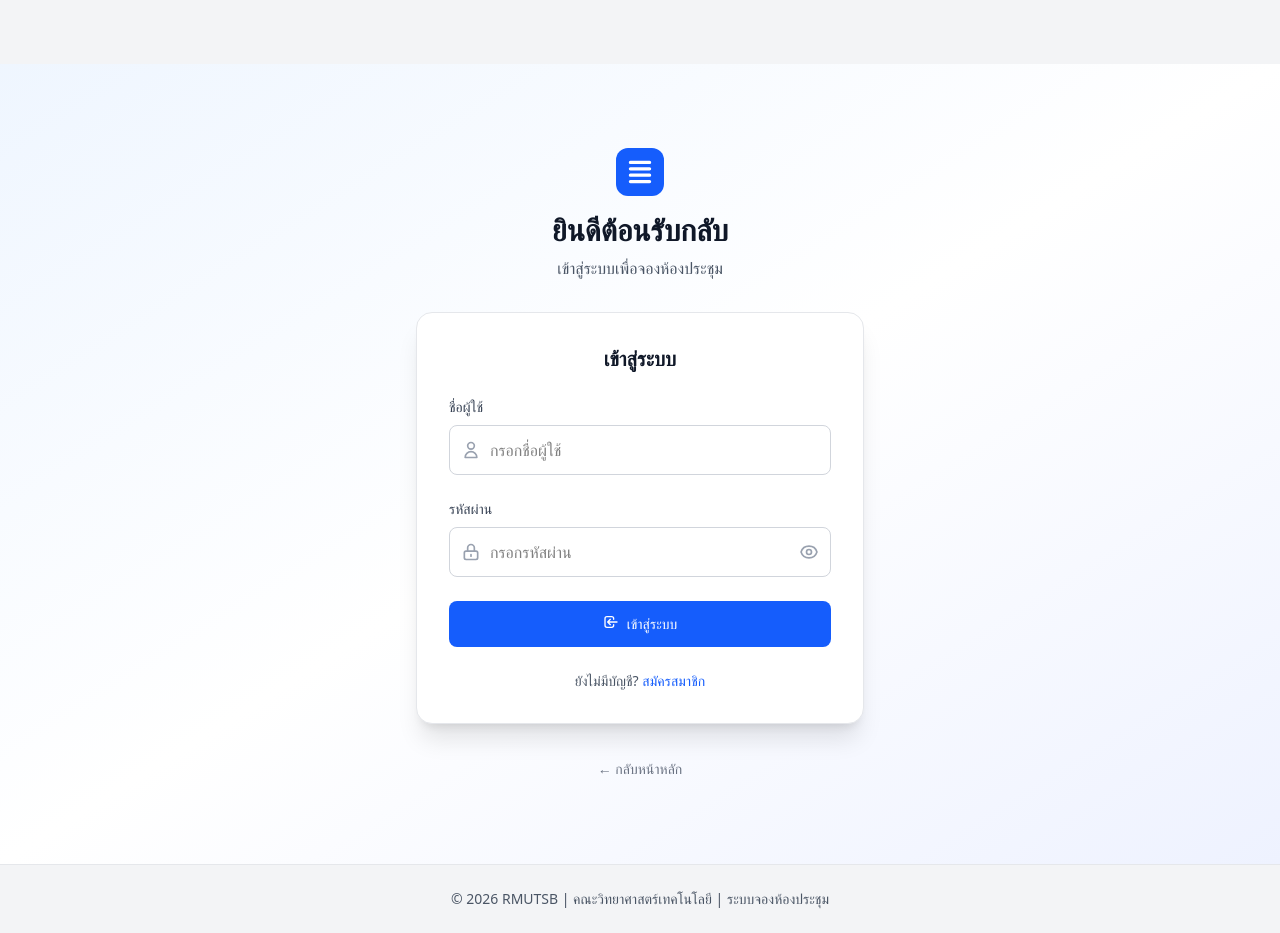
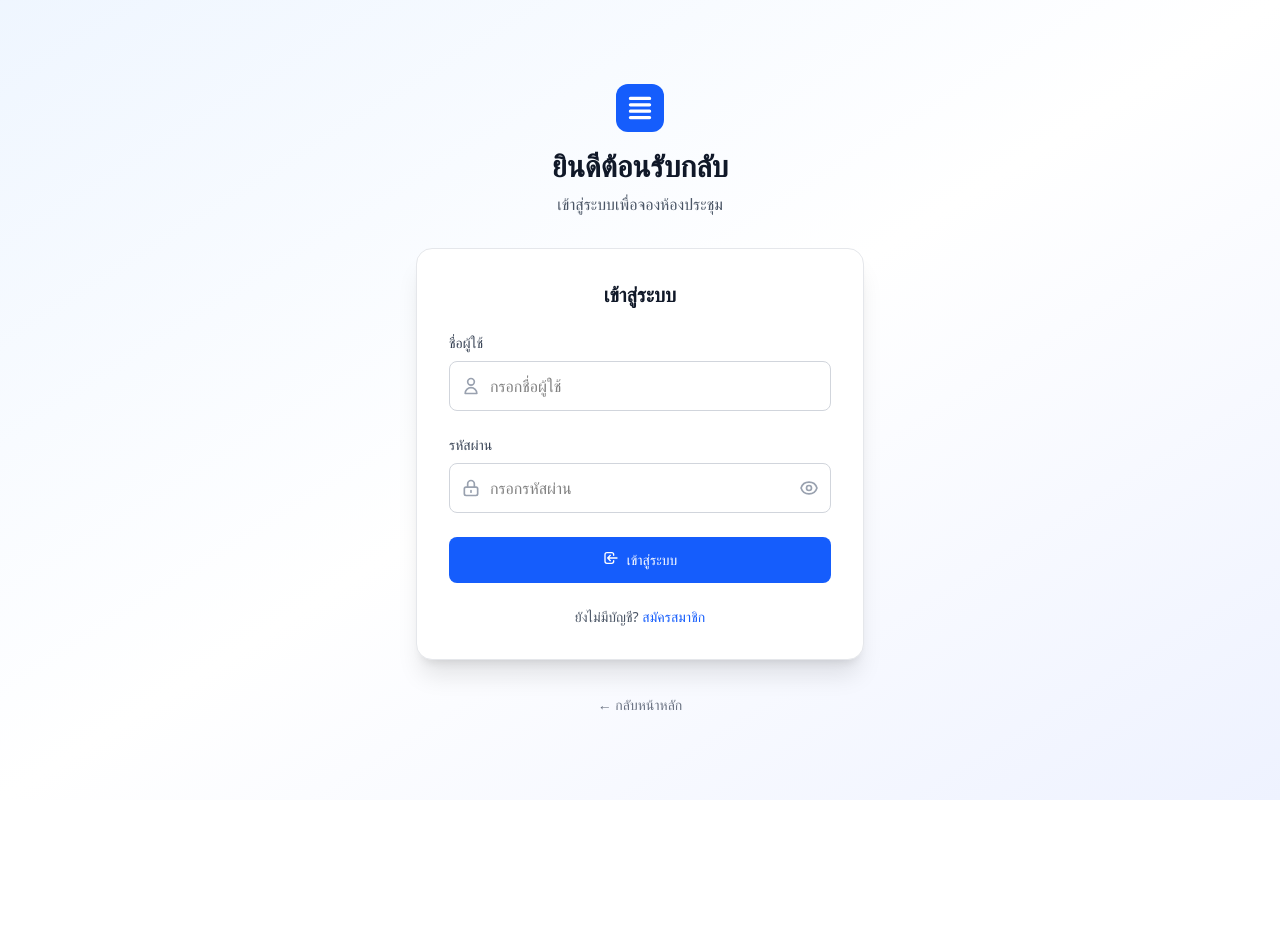
Before and after one commit to Jaahaha01/booking_mtr, a Next.js app: page /login in a window 1280 px wide. After the commit the page ends 800 px from the top, so only its background shows below. Built offline with nearby package versions, Linux system fonts and the light colour scheme.

Commit message:
Update project

```diff
--- /dev/null
+++ b/app/components/ConditionalLayout.tsx
@@ -0,0 +1,30 @@
+'use client';
+import { usePathname } from 'next/navigation';
+
+export default function ConditionalLayout({ children }: { children: React.ReactNode }) {
+    const pathname = usePathname();
+
+    // หน้า admin, login, register ไม่ต้องมี pt-16 (ไม่มี Navbar)
+    const isAdminRoute = pathname.startsWith('/admin');
+    const isAuthRoute = pathname === '/login' || pathname === '/register';
+    const hideNavbarPadding = isAdminRoute || isAuthRoute;
+
+    // กำหนด background ตาม route
+    const bgClass = isAdminRoute ? 'bg-[#1a1d21]' : 'bg-gray-100';
+
+    return (
+        <div className={`${bgClass} flex-1 flex flex-col`}>
+            <main className={`${hideNavbarPadding ? '' : 'pt-16'} flex-1`}>
+                {children}
+            </main>
+            {/* ซ่อน footer ในหน้า admin และ auth */}
+            {!isAdminRoute && !isAuthRoute && (
+                <footer className="bg-gray-100 py-6 text-center text-gray-600 text-sm border-t border-gray-200 w-full">
+                    <div>
+                        &copy; {new Date().getFullYear()} RMUTSB | คณะวิทยาศาสตร์เทคโนโลยี | ระบบจองห้องประชุม
+                    </div>
+                </footer>
+            )}
+        </div>
+    );
+}
--- a/app/layout.tsx
+++ b/app/layout.tsx
@@ -2,6 +2,7 @@ import './globals.css';
 import type { Metadata } from 'next';
 import ConditionalNavbar from './components/ConditionalNavbar';
 import ConditionalChatbot from './components/ConditionalChatbot';
+import ConditionalLayout from './components/ConditionalLayout';
 
 export const metadata: Metadata = {
   title: 'ระบบจองห้องประชุม',
@@ -10,16 +11,11 @@ export const metadata: Metadata = {
 export default function RootLayout({ children }: { children: React.ReactNode }) {
   return (
     <html lang="th">
-      <body className="bg-gray-100 min-h-screen flex flex-col">
+      <body className="min-h-screen flex flex-col">
         <ConditionalNavbar />
-        <main className="pt-16 flex-1">
+        <ConditionalLayout>
           {children}
-        </main>
-        <footer className="bg-gray-100 py-6 text-center text-gray-600 text-sm border-t border-gray-200 w-full">
-          <div>
-            &copy; {new Date().getFullYear()} RMUTSB | คณะวิทยาศาสตร์เทคโนโลยี | ระบบจองห้องประชุม
-          </div>
-        </footer>
+        </ConditionalLayout>
         <ConditionalChatbot />
       </body>
     </html>
```
